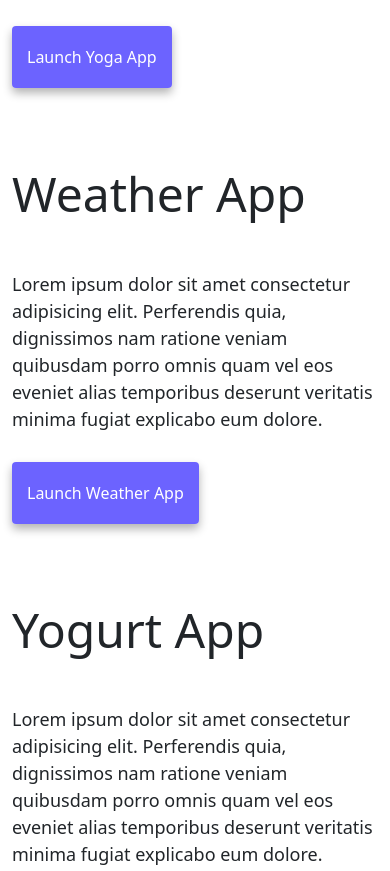
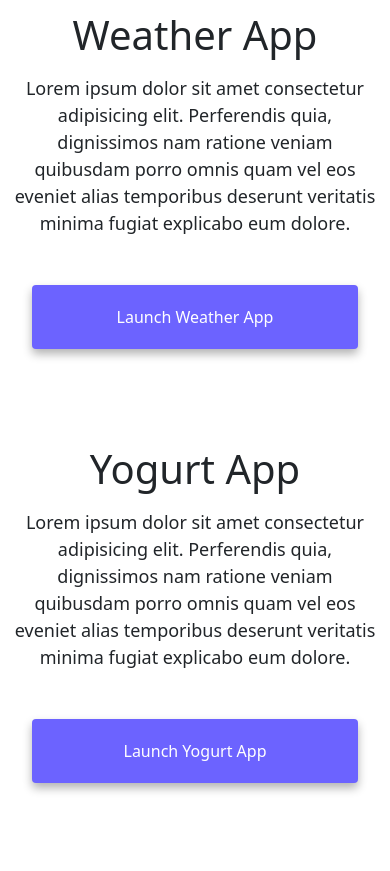
Before and after one commit to gracexuerwu/portfolio-responsive-website-practice, a plain HTML site: page index.html in a window 390 px wide. Shown: the part 910-1781 px from the top of the page. Drawn offline with nearby package versions, Linux system fonts and the light colour scheme.

Commit message:
Responsive styling

```diff
--- a/index.html
+++ b/index.html
@@ -4,7 +4,11 @@
     <meta charset="UTF-8" />
     <meta http-equiv="X-UA-Compatible" content="IE=edge" />
     <meta name="viewport" content="width=device-width, initial-scale=1.0" />
-    <title>Grace Wu</title>
+    <title>Front-end developer - Grace Wu</title>
+    <meta
+      name="description"
+      content="Grace Wu is a front-end developer based in Switzerland, check out her projects and contact her for job inquiries "
+    />
     <link
       href="https://cdn.jsdelivr.net/npm/bootstrap@5.0.2/dist/css/bootstrap.min.css"
       rel="stylesheet"
@@ -56,18 +60,22 @@
           <img
             src="images/yoga.png"
             class="img-fluid rounded porfolio-images d-none d-sm-block"
+            alt="yoga-project"
           />
         </div>
         <div class="col-md-6">
-          <h2 class="mb-3 text-start">Yoga App</h2>
-          <p class="mt-5 text-start">
+          <h2 class="mb-3" id="app-heading">Yoga App</h2>
+          <p class="mt-3 app-description">
             Lorem ipsum dolor sit amet consectetur adipisicing elit. Perferendis
             quia, dignissimos nam ratione veniam quibusdam porro omnis quam vel
             eos eveniet alias temporibus deserunt veritatis minima fugiat
             explicabo eum dolore.
           </p>
           <div class="mb-5 mt-5">
-            <a href="#" class="app-link text-decoration-none text-center"
+            <a
+              href="#"
+              class="project-link text-decoration-none text-center"
+              title="Yoga App"
               >Launch Yoga App</a
             >
           </div>
@@ -75,15 +83,18 @@
       </div>
       <div class="row mt-5">
         <div class="col-md-6">
-          <h2 class="mb-3 text-start">Weather App</h2>
-          <p class="mt-5 text-start">
+          <h2 class="mb-3" id="app-heading">Weather App</h2>
+          <p class="mt-3 app-description">
             Lorem ipsum dolor sit amet consectetur adipisicing elit. Perferendis
             quia, dignissimos nam ratione veniam quibusdam porro omnis quam vel
             eos eveniet alias temporibus deserunt veritatis minima fugiat
             explicabo eum dolore.
           </p>
           <div class="mb-5 mt-5">
-            <a href="#" class="app-link text-decoration-none text-center"
+            <a
+              href="#"
+              class="project-link text-decoration-none text-center"
+              title="Weather App"
               >Launch Weather App</a
             >
           </div>
@@ -92,6 +103,7 @@
           <img
             src="images/weather.png"
             class="img-fluid rounded porfolio-images d-none d-sm-block"
+            alt="weather-project"
           />
         </div>
       </div>
@@ -100,18 +112,22 @@
           <img
             src="images/yogurt.png"
             class="img-fluid rounded porfolio-images d-none d-sm-block"
+            alt="yoghurt-project"
           />
         </div>
         <div class="col-md-6">
-          <h2 class="mb-3 text-start">Yogurt App</h2>
-          <p class="mt-5 text-start">
+          <h2 class="mb-3" id="app-heading">Yogurt App</h2>
+          <p class="mt-3 app-description">
             Lorem ipsum dolor sit amet consectetur adipisicing elit. Perferendis
             quia, dignissimos nam ratione veniam quibusdam porro omnis quam vel
             eos eveniet alias temporibus deserunt veritatis minima fugiat
             explicabo eum dolore.
           </p>
           <div class="mb-5 mt-5">
-            <a href="#" class="app-link text-decoration-none text-center"
+            <a
+              href="#"
+              class="project-link text-decoration-none text-center"
+              title="Yoghurt App"
               >Launch Yogurt App</a
             >
           </div>
--- a/style.css
+++ b/style.css
@@ -33,7 +33,12 @@ p {
   line-height: 1.5;
   text-align: center;
 }
-
+#app-heading {
+  text-align: start;
+}
+.app-description {
+  text-align: start;
+}
 .navigation-links {
   display: flex;
   margin-top: 40px;
@@ -64,7 +69,7 @@ p {
   text-align: center;
   display: block;
 }
-.app-link {
+.project-link {
   background: var(--primary-color);
   box-shadow: var(--box-shadow);
   color: white;
@@ -91,8 +96,21 @@ p {
 .email-link:hover {
   text-decoration: underline;
 }
-@media (min-width: 300px) {
-  .portfolio-images {
-    display: none;
+@media (max-width: 576px) {
+  #app-heading {
+    font-size: 40px;
+    text-align: center;
+  }
+  h1 {
+    font-size: 65px;
+  }
+  .app-description {
+    text-align: center;
+    display: block;
+  }
+  .project-link {
+    text-align: center;
+    display: block;
+    margin: 0 20px;
   }
 }
```
